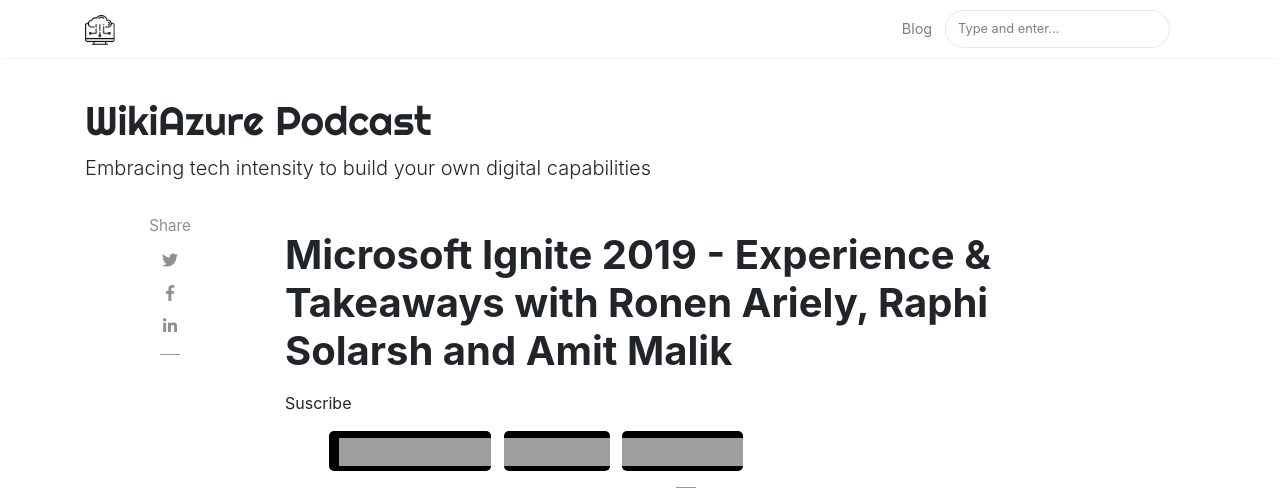
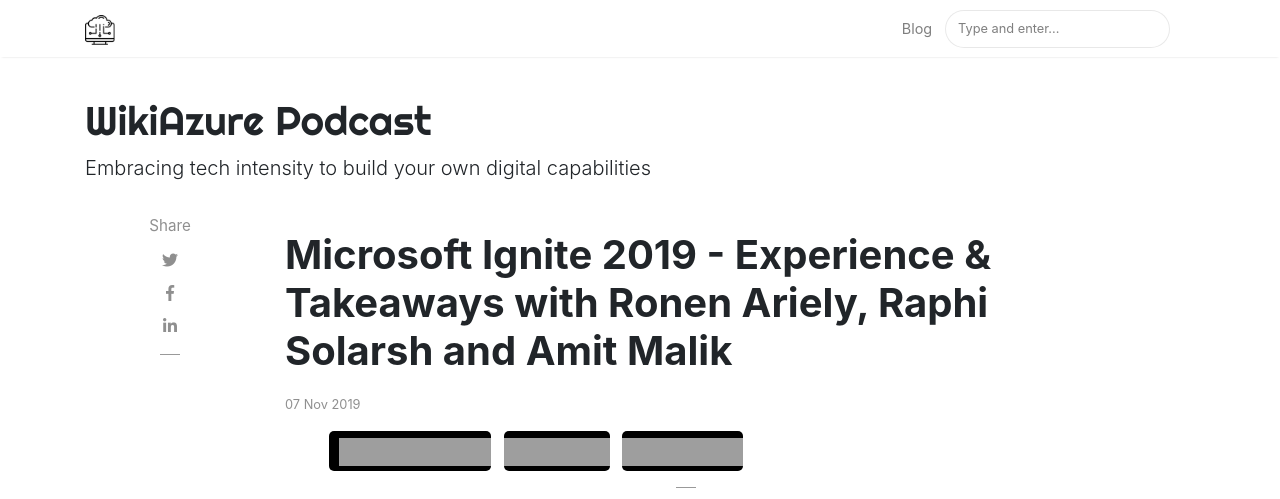
Before and after one commit to daveRendon/wikiazure-podcast, a Jekyll site: the page built from _posts/2019-11-07-episode-01-msignite-experience-and-takeaways.md, in a window 1280 px wide and 900 px high. Shown: the top 499 px of the window. Built offline with Jekyll 4.4.1, drawn with Linux system fonts in a browser that asks for light colours; nearby versions of some CDN libraries; comment, search, counter and statistics services are not loaded; grey boxes are pictures that could not be loaded.

Commit message:
updated suscribe.html

```diff
--- a/_includes/suscribe.html
+++ b/_includes/suscribe.html
@@ -1,7 +1,13 @@
 <div class="podcast-suscribe">
+    <!-- Post Date -->
     <p>
-        Suscribe
-    </p>
+        <small>
+            <span class="post-date"><time class="post-date" datetime="{{ page.date | date:"%Y-%m-%d" }}">{{ page.date | date_to_string }}</time></span>
+            {% if page.last_modified_at %}
+            (Updated: <time datetime="{{ page.last_modified_at | date_to_xmlschema }}" itemprop="dateModified">{{ page.last_modified_at | date: "%b %-d, %Y" }}</time>)
+            {% endif %}
+            </small>
+        </p>
     <ul>
         <li class="ml-1 mr-1">
             <a target="_blank" href="https://podcasts.apple.com/us/podcast/wikiazure-podcast/id1487759283" style="display: block; background-color: #000000; background-image: url(https://assets.buzzsprout.com/assets/public_players/listen_on-109d5ef29be389e41e77dd2c26ae2ab0a9cc72a6703624602ab41d9387a85924.svg); background-repeat: no-repeat; background-size: 1350px 28px; border-radius: 5px; text-indent: -9000px; background-position: 10px 7px; height: 40px; width: 162px;">Listen on Apple Podcasts</a>
```
